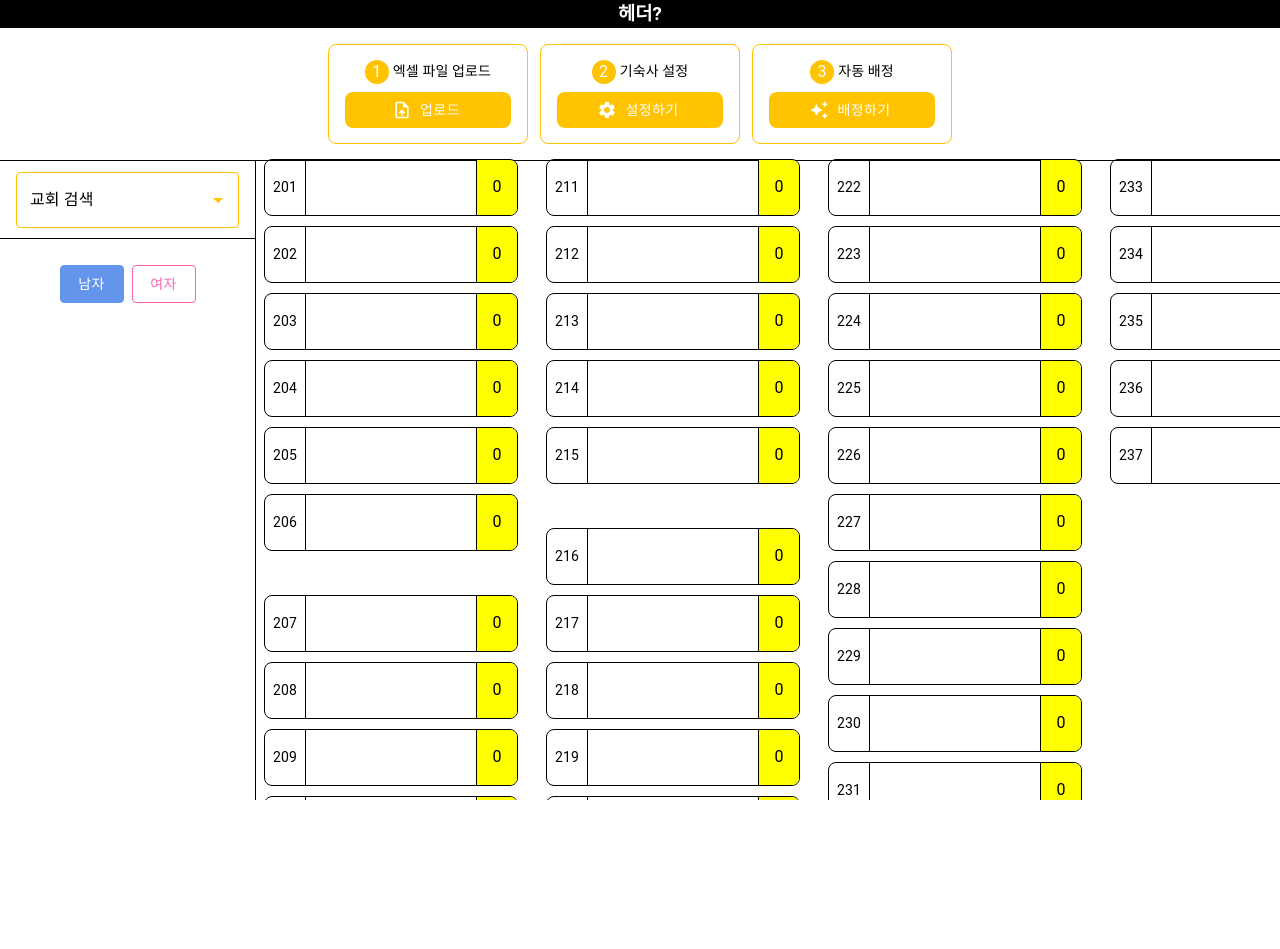
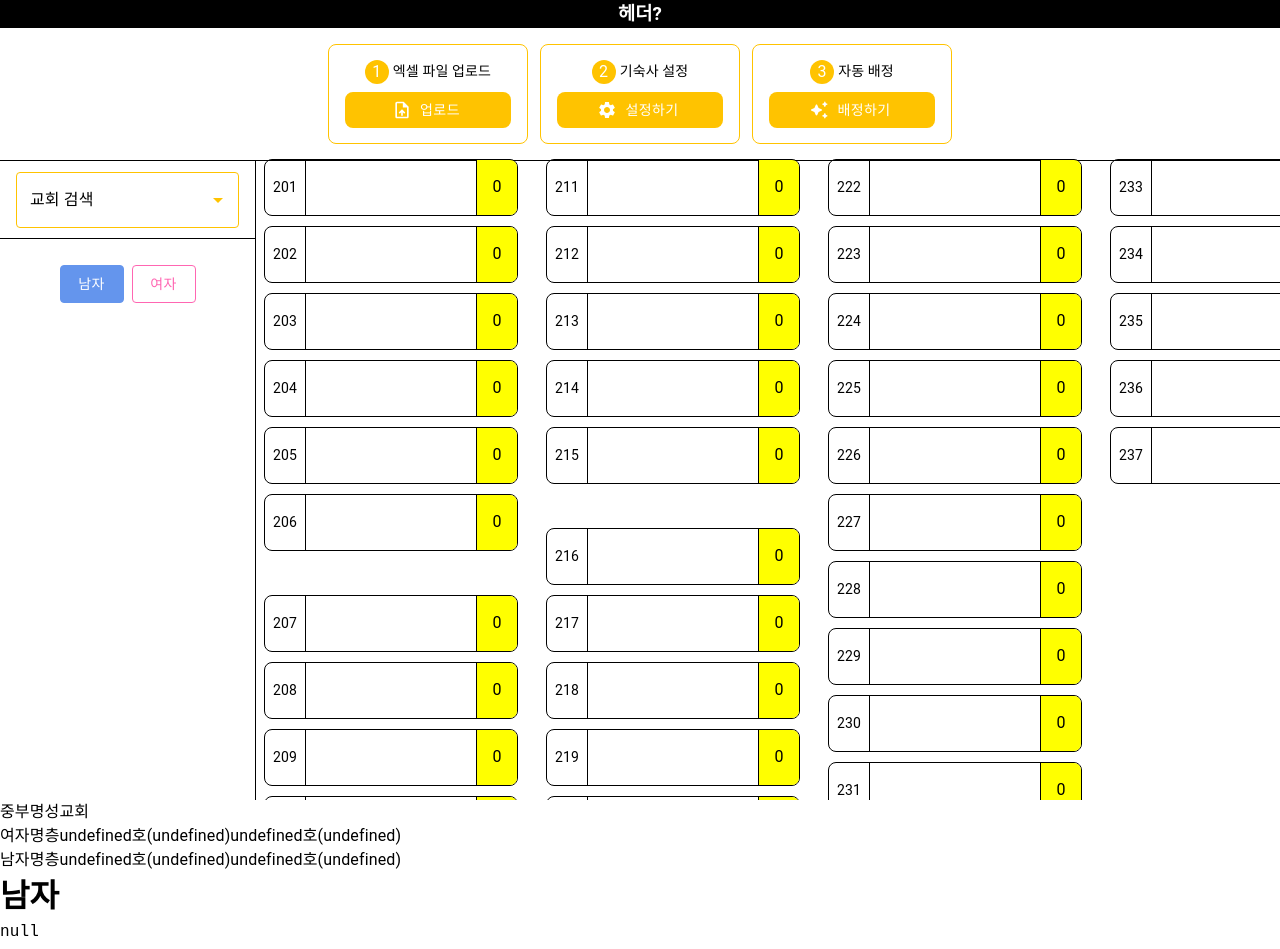
Before and after one commit to LDK1009/V-DAS, a Next.js app in the folder project/: page /admin in a window 1280 px wide. Shown: the top 949 px of the page. Before the commit the page ends 800 px from the top, so only its background shows below. Built offline with nearby package versions, Linux system fonts and the light colour scheme; what @mui/material-nextjs would draw is missing.

Commit message:
🧪 Test : 배정 카드 데모 기능 개발

```diff
--- a/project/src/components/pages/admin/AdminContainer.tsx
+++ b/project/src/components/pages/admin/AdminContainer.tsx
@@ -8,9 +8,11 @@ import Header from "./container/etc/Header";
 import { mixinFlex } from "@/styles/mixins";
 import ChurchListHeader from "./container/church-list/ChurchListHeader";
 import StepSection from "./container/step/StepSection";
+import ExportCard from "./container/export/card/ExportCard";
 
 const AdminContainer = () => {
   return (
+    <>
       <Container>
         <Header />
         <StepSection />
@@ -24,6 +26,8 @@ const AdminContainer = () => {
           </BodyRight>
         </BodyArea>
       </Container>
+      <ExportCard />
+    </>
   );
 };
 
--- a/project/src/components/pages/admin/container/church-list/ChurchItem.tsx
+++ b/project/src/components/pages/admin/container/church-list/ChurchItem.tsx
@@ -164,6 +164,11 @@ const Container = styled(Stack, { shouldForwardProp })<ContainerPropsType>`
   background-color: ${({ theme, $isDragging }) => ($isDragging ? theme.palette.primary.main : "transparent")};
   border: ${({ theme, $isDragging }) => $isDragging && `1px solid ${theme.palette.primary.main}`};
   animation: ${({ $isDragging }) => ($isDragging ? pulse : "none")} 1s ease-in-out infinite;
+
+  &:hover{
+    background-color: ${({theme}) => theme.palette.primary.main};
+    cursor: pointer;
+  }
 `;
 
 const ChurchName = styled(Typography)`
--- a/project/src/components/pages/admin/container/edit-dormitory/Room.tsx
+++ b/project/src/components/pages/admin/container/edit-dormitory/Room.tsx
@@ -103,8 +103,6 @@ const Room = ({
       }
 
       ////////// 드래그가 사이드바에서 방으로 드래그 되었을 경우
-      alert(JSON.stringify(item, null, 2));
-
       // 사용 가능한 층 배열
       const useableFloors = getUseFloors(currentChurchSex);
       // 현재 층의 층 인덱스
--- /dev/null
+++ b/project/src/components/pages/admin/container/export/card/AssignCard.tsx
@@ -0,0 +1,59 @@
+import React from "react";
+
+type TableRowType = {
+  sex: "male" | "female";
+  assignedInfo: {
+    totalAssignedCount: number;
+    floorNumber: number;
+    startAssignedInfo: {
+      roomNumber: number;
+      assignedCount: number;
+    };
+    endAssignedInfo: {
+      roomNumber: number;
+      assignedCount: number;
+    };
+  };
+} | null;
+
+type CardInfoType = {
+  churchName: string;
+  maleCardInfo: TableRowType | null;
+  femaleCardInfo: TableRowType | null;
+};
+
+const AssignCard = ({ churchName, maleCardInfo, femaleCardInfo }: CardInfoType) => {
+  return (
+    <>
+      <div>{churchName}</div>
+      <div style={{ display: "flex" }}>
+        <div>{maleCardInfo?.sex === "male" ? "남자" : "여자"}</div>
+        <div>{maleCardInfo?.assignedInfo.totalAssignedCount}명</div>
+        <div>{maleCardInfo?.assignedInfo.floorNumber}층</div>
+        <span>{`${maleCardInfo?.assignedInfo.startAssignedInfo.roomNumber}호`}</span>
+        {maleCardInfo?.assignedInfo.startAssignedInfo.assignedCount !== 7 && (
+          <span>{`(${maleCardInfo?.assignedInfo.startAssignedInfo.assignedCount})`}</span>
+        )}
+        <span>{`${maleCardInfo?.assignedInfo.endAssignedInfo.roomNumber}호`}</span>
+        {maleCardInfo?.assignedInfo.endAssignedInfo.assignedCount !== 7 && (
+          <span>{`(${maleCardInfo?.assignedInfo.endAssignedInfo.assignedCount})`}</span>
+        )}
+      </div>
+      <div style={{ display: "flex" }}>
+        <div>{femaleCardInfo?.sex === "female" ? "여자" : "남자"}</div>
+        <div>{femaleCardInfo?.assignedInfo.totalAssignedCount}명</div>
+        <div>{femaleCardInfo?.assignedInfo.floorNumber}층</div>
+        <span>{`${femaleCardInfo?.assignedInfo.startAssignedInfo.roomNumber}호`}</span>
+        {femaleCardInfo?.assignedInfo.startAssignedInfo.assignedCount !== 7 && (
+          <span>{`(${femaleCardInfo?.assignedInfo.startAssignedInfo.assignedCount})`}</span>
+        )}
+        <span>{`${femaleCardInfo?.assignedInfo.endAssignedInfo.roomNumber}호`}</span>
+        {femaleCardInfo?.assignedInfo.endAssignedInfo.assignedCount !== 7 && (
+          <span>{`(${femaleCardInfo?.assignedInfo.endAssignedInfo.assignedCount})`}</span>
+        )}
+      </div>
+    </>
+  );
+};
+
+export default AssignCard;
--- /dev/null
+++ b/project/src/components/pages/admin/container/export/card/ExportCard.tsx
@@ -0,0 +1,18 @@
+import { useCardFormat } from "@/hooks/export/card/useCardFormat";
+import AssignCard from "./AssignCard";
+
+const ExportCard = () => {
+  const { getChurchCardData } = useCardFormat();
+
+  return (
+    <div>
+      <AssignCard {...getChurchCardData("중부명성교회")} />
+      <h1>남자</h1>
+      <pre>{JSON.stringify(getChurchCardData("중부명성교회").maleCardInfo, null, 2)}</pre>
+      <h1>여자</h1>
+      <pre>{JSON.stringify(getChurchCardData("중부명성교회").femaleCardInfo, null, 2)}</pre>
+    </div>
+  );
+};
+
+export default ExportCard;
--- /dev/null
+++ b/project/src/hooks/export/card/useCardFormat.ts
@@ -0,0 +1,191 @@
+import { useCurrentChurchStore } from "@/store/church/churchStore";
+import { useDormitoryStore } from "@/store/dormitory/dormitoryStore";
+import { ChurchType } from "@/types/currentChurchType";
+import { getRoomNumber } from "@/utils/room/room";
+import { useCallback } from "react";
+
+export const useCardFormat = () => {
+  const churchMaleArray = useCurrentChurchStore((state) => state.churchMaleArray);
+  const churchFemaleArray = useCurrentChurchStore((state) => state.churchFemaleArray);
+  const dormitoryData = useDormitoryStore((state) => state.dormitoryData);
+
+  ////////////////////////////// 중복된 교회를 제거한 모든 교회 배열 가져오기
+  const getUniqChurches = useCallback(() => {
+    const uniqChurches = [...(churchMaleArray || []), ...(churchFemaleArray || [])]
+      .filter((el, index, self) => index === self.findIndex((selfItem) => selfItem.churchName === el.churchName))
+      .map((el) => el.churchName)
+      .sort((a, b) => a.localeCompare(b));
+
+    return uniqChurches;
+  }, [churchMaleArray, churchFemaleArray]);
+
+  ////////////////////////////// 방에 배정된 교회의 배정 정보 가져오기
+  type GetChurchAssginInfoParamsType = {
+    churchName: string;
+    sex: "male" | "female";
+    floorNumber: number;
+    lineIndex: number;
+    roomIndex: number;
+  };
+
+  type AssginInfoType = {
+    floorNumber: number;
+    roomNumber: number;
+    churchAssignInfo: ChurchType;
+  };
+
+  const getChurchAssginInfo = ({
+    churchName,
+    sex,
+    floorNumber,
+    lineIndex,
+    roomIndex,
+  }: GetChurchAssginInfoParamsType): AssginInfoType | null => {
+    const roomNumber = Number(getRoomNumber(floorNumber, lineIndex, roomIndex));
+    const floor = dormitoryData?.[sex]?.floors.find((el) => el.floorNumber === floorNumber);
+    const room = floor?.lines[lineIndex].rooms[roomIndex];
+
+    const churchAssignInfo = room?.assignedChurchArray.find((el) => {
+      return el.churchName === churchName;
+    });
+
+    if (!churchAssignInfo) {
+      return null;
+    }
+
+    return {
+      floorNumber,
+      roomNumber,
+      churchAssignInfo,
+    };
+  };
+
+  ////////////////////////////// 남/녀 기숙사 내 모든 교회의 배정 정보 가져오기
+  type GetAllChurchAssginInfoParamsType = {
+    sex: "male" | "female";
+    churchName: string;
+  };
+
+  type AllChurchAssginInfoType = {
+    sex: "male" | "female";
+    churchName: string;
+    assignInfos: AssginInfoType[] | [];
+  };
+
+  const getAllChurchAssginInfo = ({ sex, churchName }: GetAllChurchAssginInfoParamsType): AllChurchAssginInfoType => {
+    // 기숙사 데이터
+    const dormitory = dormitoryData?.[sex];
+    // 배정 정보 배열
+    const churchAssginInfos: AssginInfoType[] = [];
+
+    // 모든 방에 대해 반복
+    dormitory?.floors.forEach((floor) => {
+      floor.lines.forEach((line, lineIndex) => {
+        line.rooms.forEach((room, roomIndex) => {
+          const churchAssignInfo = getChurchAssginInfo({
+            churchName,
+            sex,
+            floorNumber: floor.floorNumber,
+            lineIndex,
+            roomIndex,
+          });
+
+          if (churchAssignInfo) {
+            churchAssginInfos.push(churchAssignInfo);
+          }
+        });
+      });
+    });
+
+    // 방 번호 순으로 정렬
+    const response = churchAssginInfos.sort((a, b) => a.roomNumber - b.roomNumber);
+
+    return {
+      sex,
+      churchName,
+      assignInfos: response,
+    };
+  };
+
+  ////////////////////////////// 배정 정보 배열을 카드 데이터 형식으로 변환
+  type FormatFromAssignInfosToTableRowParamsType = AllChurchAssginInfoType;
+
+  type TableRowType = {
+    sex: "male" | "female";
+    assignedInfo: {
+      totalAssignedCount: number;
+      floorNumber: number;
+      startAssignedInfo: {
+        roomNumber: number;
+        assignedCount: number;
+      };
+      endAssignedInfo: {
+        roomNumber: number;
+        assignedCount: number;
+      };
+    };
+  } | null;
+
+  const formatFromAssignInfosToTableRow = ({
+    sex,
+    assignInfos,
+  }: FormatFromAssignInfosToTableRowParamsType): TableRowType => {
+    if (assignInfos.length === 0) {
+      return null;
+    }
+
+    const totalAssignedCount = assignInfos.reduce((acc, curr) => acc + curr.churchAssignInfo.people, 0);
+    const startAssignedInfo = assignInfos[0];
+    const endAssignedInfo = assignInfos.slice(-1)[0];
+
+    return {
+      sex,
+      assignedInfo: {
+        totalAssignedCount,
+        floorNumber: startAssignedInfo.floorNumber,
+        startAssignedInfo: {
+          roomNumber: startAssignedInfo.roomNumber,
+          assignedCount: startAssignedInfo.churchAssignInfo.people,
+        },
+        endAssignedInfo: {
+          roomNumber: endAssignedInfo.roomNumber,
+          assignedCount: endAssignedInfo.churchAssignInfo.people,
+        },
+      },
+    };
+  };
+
+  ////////////////////////////// 교회의 카드 데이터 가져오기(성별, 배정인원, A/B, 배정호수 및 꼬리방 인원)
+  type CardInfoType = {
+    churchName: string;
+    maleCardInfo: TableRowType | null;
+    femaleCardInfo: TableRowType | null;
+  };
+
+  const getChurchCardData = useCallback(
+    (churchName: string): CardInfoType => {
+      console.log("시작");
+      const churchAssginInfosInMaleDormitory = getAllChurchAssginInfo({ sex: "male", churchName });
+      const churchAssginInfosInFemaleDormitory = getAllChurchAssginInfo({ sex: "female", churchName });
+
+      const maleCardInfo: TableRowType = formatFromAssignInfosToTableRow({
+        sex: "male",
+        churchName,
+        assignInfos: churchAssginInfosInMaleDormitory.assignInfos,
+      });
+
+      const femaleCardInfo: TableRowType = formatFromAssignInfosToTableRow({
+        sex: "female",
+        churchName,
+        assignInfos: churchAssginInfosInFemaleDormitory.assignInfos,
+      });
+
+      return { churchName, maleCardInfo, femaleCardInfo };
+    },
+
+    // eslint-disable-next-line react-hooks/exhaustive-deps
+    [dormitoryData]
+  );
+
+  return { getUniqChurches, getChurchCardData };
+};
--- /dev/null
+++ b/project/src/utils/export/card.ts
@@ -0,0 +1,5 @@
+function abc(){
+    return "abc"
+}
+
+export {abc}
--- /dev/null
+++ b/project/src/utils/room/room.ts
@@ -0,0 +1,19 @@
+function getRoomNumber(floorNumber: number, lineIndex: number, roomIndex: number) {
+  let startRoomNumber = 1;
+
+  if (lineIndex === 0) {
+    startRoomNumber = 1;
+  } else if (lineIndex === 1) {
+    startRoomNumber = 7;
+  } else if (lineIndex === 2) {
+    startRoomNumber = 11;
+  } else if (lineIndex === 3) {
+    startRoomNumber = 16;
+  } else if (lineIndex === 4) {
+    startRoomNumber = 22;
+  }
+
+  return `${floorNumber}${startRoomNumber + roomIndex}`;
+}
+
+export { getRoomNumber };
```
Also changed, not shown: 1 other file (tests, documents, lock files or other folders). Lines whose indentation alone changed are shown as unchanged.
